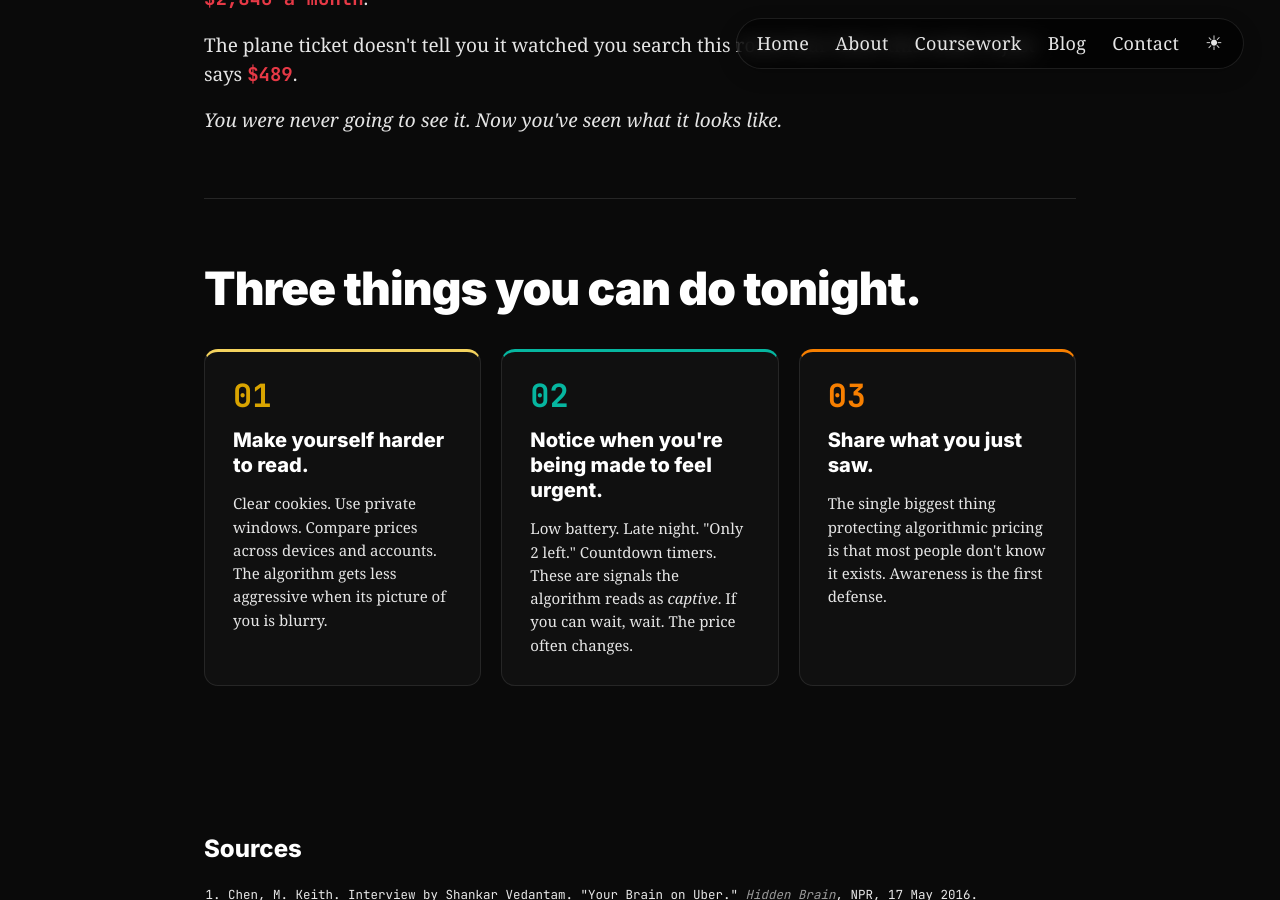
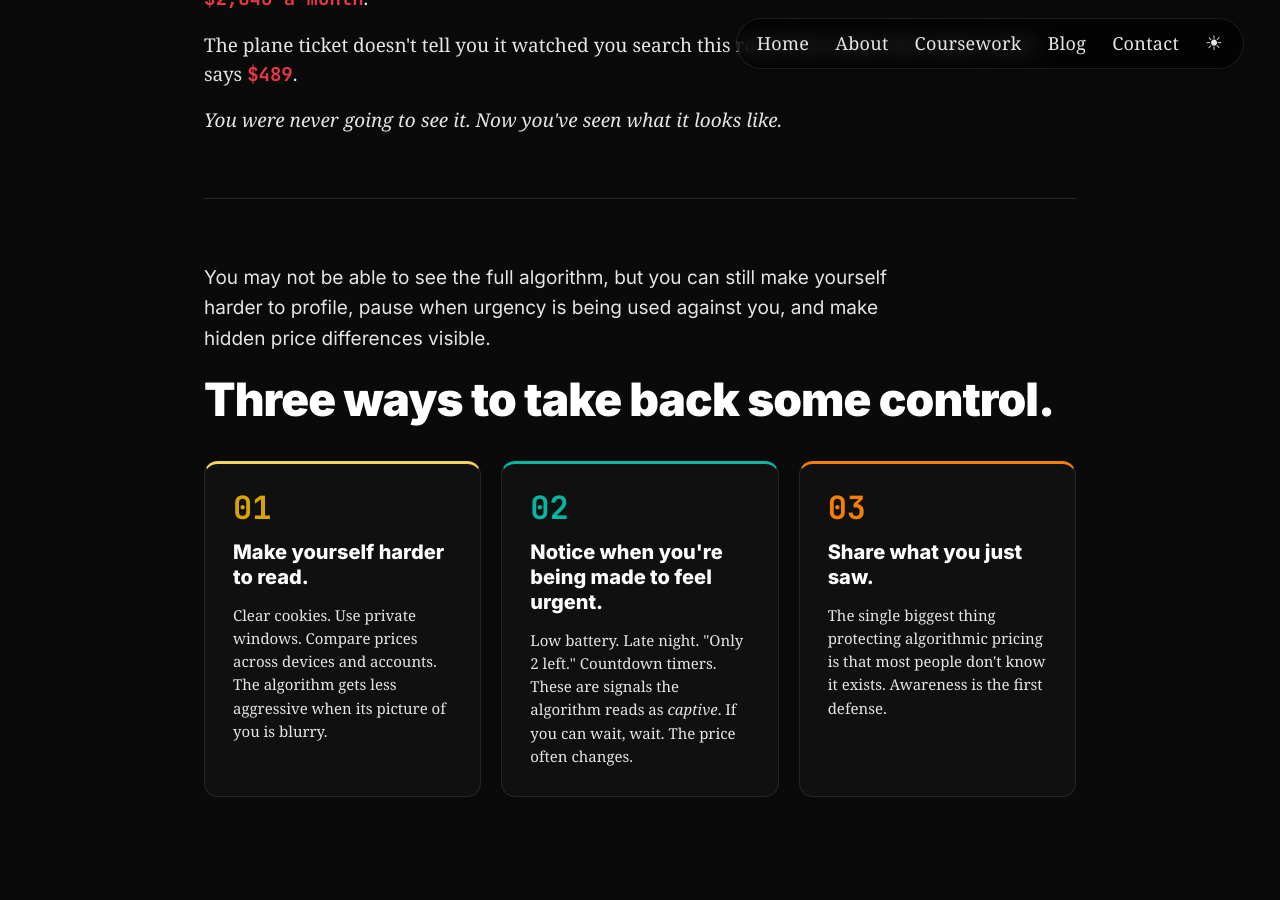
Before and after one commit to crushWu8/my-site, a Jekyll site: the page built from _posts/2026-06-18-the-price-is-watching-you.md, in a window 1280 px wide and 900 px high, scrolled down 8020 px. Built offline with Jekyll 4.4.1, drawn with Linux system fonts in a browser that asks for light colours.

Commit message:
new blog

```diff
--- a/_posts/2026-06-18-the-price-is-watching-you.md
+++ b/_posts/2026-06-18-the-price-is-watching-you.md
@@ -297,7 +297,8 @@ excerpt: In 1985, four things decided the price of a plane ticket. In 2026, it's
 
     <hr class="pe-sep">
 
-    <h2 class="pe-actions-h reveal">Three things you can do tonight.</h2>
+    <p class="pe-actions-intro reveal">You may not be able to see the full algorithm, but you can still make yourself harder to profile, pause when urgency is being used against you, and make hidden price differences visible.</p>
+    <h2 class="pe-actions-h reveal">Three ways to take back some control.</h2>
     <div class="pe-action-grid">
       <div class="pe-action pe-action-1 reveal">
         <div class="pe-action-num">01</div>
@@ -541,6 +542,7 @@ excerpt: In 1985, four things decided the price of a plane ticket. In 2026, it's
 .pe-receipt:nth-of-type(3){transition-delay:.24s}
 .pe-amt{font-family:"JetBrains Mono",monospace; font-weight:700; color:var(--pe-red)}
 .pe-close-anchor{font-family:Georgia,"Times New Roman",serif; font-style:italic; font-size:clamp(22px,3.4vw,30px); color:var(--pe-strong); line-height:1.4; margin:36px 0 0; transition-delay:.4s}
+.pe-actions-intro{font-size:clamp(16px,2.1vw,19px)!important; color:var(--pe-text); line-height:1.6; margin:0 0 20px!important; max-width:60ch}
 .pe-actions-h{margin-top:0!important}
 .pe-action-grid{display:grid; grid-template-columns:repeat(3,1fr); gap:20px; margin-top:36px}
 .pe-action{background:var(--pe-surface); border:1px solid var(--pe-line); border-top:3px solid var(--pe-line); border-radius:14px; padding:28px;
```
Also changed, not shown: 2 other files.
